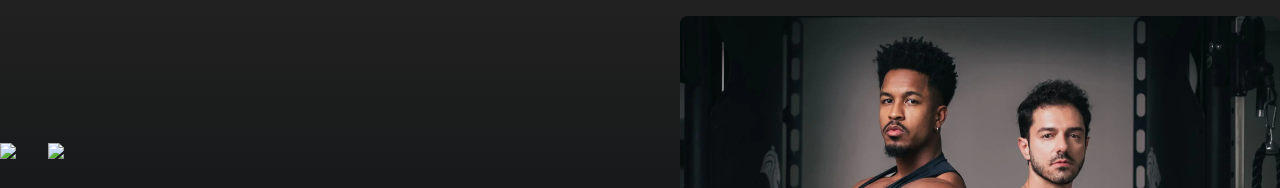
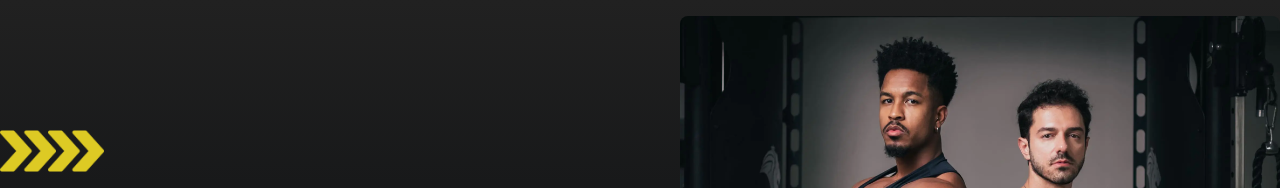
Before and after one commit to Gustavo-Consoni/aguarde-plataforma-treino, a website: page index.html in a window 1280 px wide. Shown: the part 1200-1388 px from the top of the page. Drawn offline with nearby package versions, Linux system fonts and the light colour scheme.

Commit message:
Add files via upload

```diff
--- a/index.html
+++ b/index.html
@@ -146,8 +146,8 @@
             <div class="items-center gap-y-12 grid lg:grid-cols-3 mx-auto max-xl:px-4 pt-20 lg:pt-32 max-w-7xl">
                 <div class="col-span-1">
                     <div class="flex items-center">
-                        <img class="w-14" src="static/img/double-arrow.png" loading="lazy">
-                        <img class="-ml-2 w-14" src="static/img/double-arrow.png" loading="lazy">
+                        <img class="w-14" src="static/img/double-arrow.webp" loading="lazy">
+                        <img class="-ml-2 w-14" src="static/img/double-arrow.webp" loading="lazy">
                     </div>
                     <p class="my-8 font-semibold text-white text-8xl">300+</p>
                     <div class="flex items-center">
```
